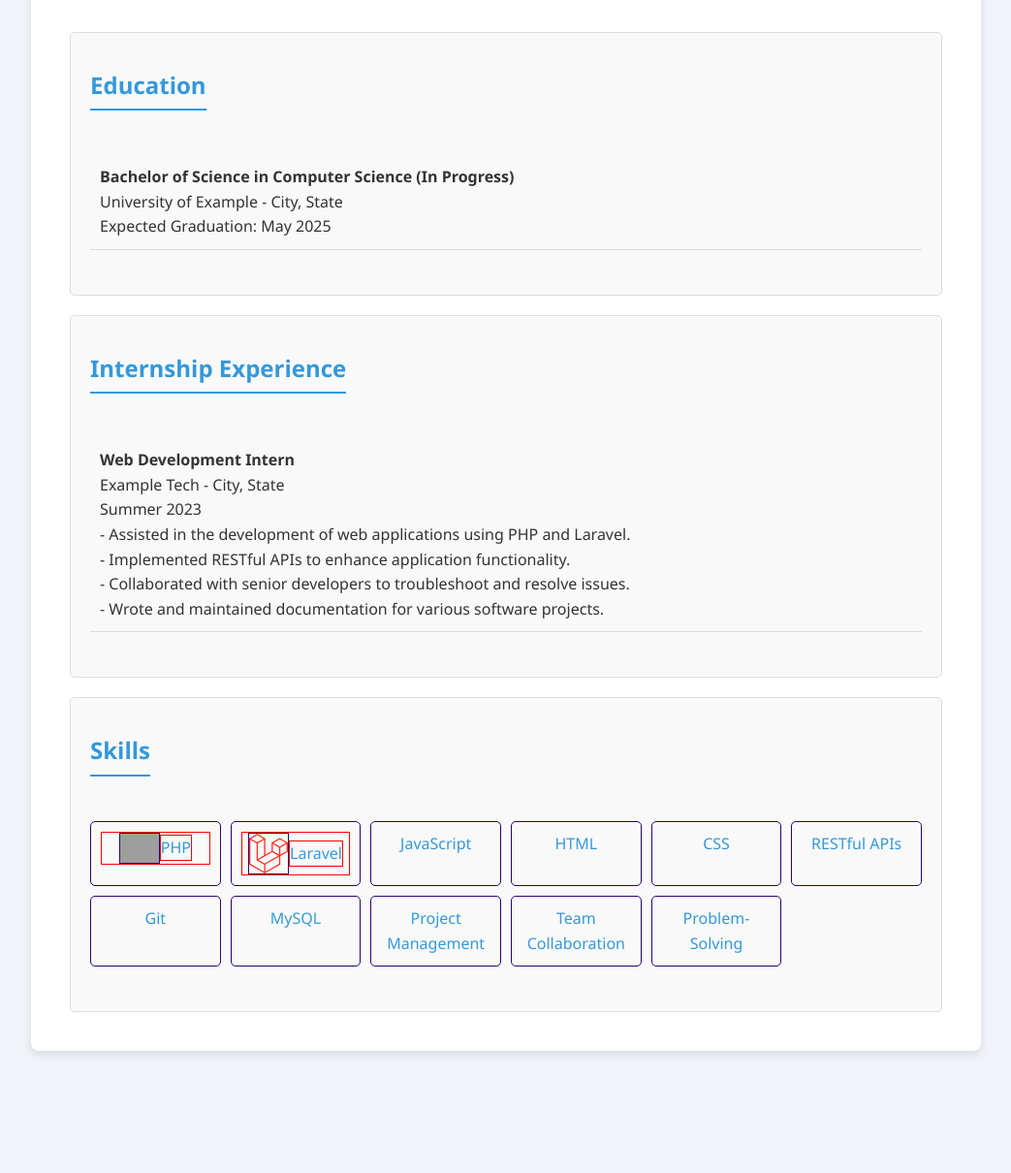
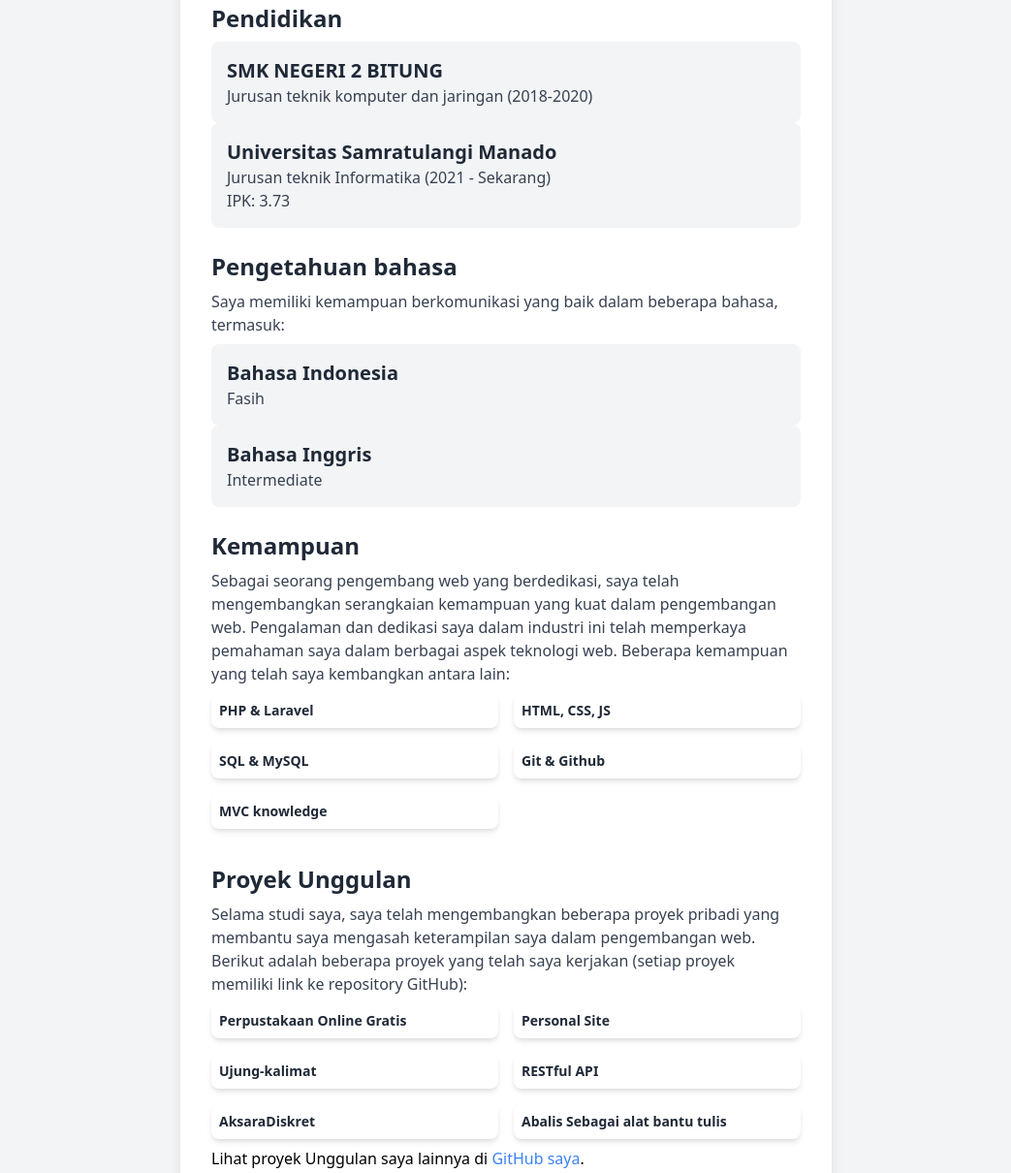
Before and after one commit to sariaRiski02/mycv, a plain HTML site: page index.html in a window 1280 px wide. Shown: the part 469-1679 px from the top of the page at 97% size, without its empty margins (118-1161 px from the left). Before the commit the page ends 1583 px from the top, so only its background shows below. Drawn offline with nearby package versions, Linux system fonts and the light colour scheme; grey boxes are pictures that could not be loaded.

Commit message:
second commit for manage folder

```diff
--- a/index.html
+++ b/index.html
@@ -3,96 +3,111 @@
 <head>
     <meta charset="UTF-8">
     <meta name="viewport" content="width=device-width, initial-scale=1.0">
-    <title>Rizky saria's Resume</title>
-    <link rel="stylesheet" href="Resumestyle.css">
-    <link rel="stylesheet" href="https://cdnjs.cloudflare.com/ajax/libs/font-awesome/5.15.4/css/all.min.css">
+    <title>CV Muhammat Rizky Saria</title>
+    <link href="https://cdn.jsdelivr.net/npm/tailwindcss@2.2.19/dist/tailwind.min.css" rel="stylesheet">
 </head>
-<body>
-    <div class="container">
-        <div class="header">
-            <h1>John Doe</h1>
-            <div class="contact-info">
-                <p>Email: john.doe@example.com</p>
-                <p>Phone: (123) 456-7890</p>
-                <p>LinkedIn: linkedin.com/in/johndoe</p>
+<body class="bg-gray-100 font-sans">
+
+    <div class="max-w-2xl mx-auto p-8 bg-white shadow-lg my-8">
+
+        <header class="text-center mb-6">
+            <h1 class="text-3xl font-bold text-gray-800">Muhammat Rizky Saria</h1>
+            <h2 class="text-lg text-gray-600">Mahasiswa Teknik Informatika</h2>
+            <div class="mt-2 space-y-1">
+                <p><a href="mailto:muhammatsaria026@student.unsrat.ac.id" class="text-blue-500 hover:underline">muhammatsaria026@student.unsrat.ac.id</a></p>
+                <p>+6281244477197</p>
+                <p>Sulawesi Utara, Minahasa Utara, Kema III</p>
             </div>
-        </div>
+        </header>
 
-        <div class="section">
-            <h2>Professional Summary</h2>
-            <div class="section-content">
-                <p>A highly motivated and enthusiastic computer science student with a keen interest in web development, particularly using PHP and the Laravel framework. Eager to apply knowledge of RESTful APIs and web technologies in a professional setting through an internship opportunity.</p>
+        <section class="mb-6">
+            <h2 class="text-2xl font-semibold text-gray-800 mb-2">Profil</h2>
+            <p class="text-gray-700">
+                Saya adalah seorang Mahasiswa Teknik Informatika dengan minat kuat dalam pengembangan web, khususnya menggunakan PHP dan Laravel. Saya bersemangat untuk terus mengembangkan keterampilan dan pengetahuan di bidang ini. Selain itu, saya memiliki pengalaman yang solid dalam pengembangan web menggunakan HTML, CSS, dan JavaScript. Saya memiliki kemampuan analitis yang baik dalam memecahkan masalah dan terbiasa bekerja secara kolaboratif dalam tim.
+            </p>
+        </section>
+
+        <section class="mb-6">
+            <h2 class="text-2xl font-semibold text-gray-800 mb-2">Pendidikan</h2>
+            <div class="bg-gray-100 p-4 rounded-lg">
+                <h3 class="text-xl font-semibold text-gray-800">SMK NEGERI 2 BITUNG</h3>
+                <p class="text-gray-700">Jurusan teknik komputer dan jaringan (2018-2020)</p>
             </div>
-        </div>
+            <div class="bg-gray-100 p-4 rounded-lg">
+                <h3 class="text-xl font-semibold text-gray-800">Universitas Samratulangi Manado</h3>
+                <p class="text-gray-700">Jurusan teknik Informatika (2021 - Sekarang)</p>
+                <p class="text-gray-700">IPK: 3.73</p>
+            </div>
+        </section>
+        <section class="mb-6">
+            <h2 class="text-2xl font-semibold text-gray-800 mb-2">Pengetahuan bahasa</h2>
+            <p class="text-gray-700 pb-2">
+                Saya memiliki kemampuan berkomunikasi yang baik dalam beberapa bahasa, termasuk:
+            </p>
+            <div class="bg-gray-100 p-4 rounded-lg">
+                <h3 class="text-xl font-semibold text-gray-800">Bahasa Indonesia</h3>
+                <p class="text-gray-700">Fasih</p>
+            </div>
+            <div class="bg-gray-100 p-4 rounded-lg">
+                <h3 class="text-xl font-semibold text-gray-800">Bahasa Inggris</h3>
+                <p class="text-gray-700">Intermediate</p>
+            </div>
+        </section>
 
-        <div class="section education">
-            <h2>Education</h2>
-            <div class="section-content">
-                <ul>
-                    <li>
-                        <strong>Bachelor of Science in Computer Science (In Progress)</strong><br>
-                        University of Example - City, State<br>
-                        Expected Graduation: May 2025
-                    </li>
-                </ul>
+        <section class="mb-6">
+            <h2 class="text-2xl font-semibold text-gray-800 mb-2">Kemampuan</h2>
+            <p class="text-gray-700 pb-2">
+                Sebagai seorang pengembang web yang berdedikasi, saya telah mengembangkan serangkaian kemampuan yang kuat dalam pengembangan web. Pengalaman dan dedikasi saya dalam industri ini telah memperkaya pemahaman saya dalam berbagai aspek teknologi web. Beberapa kemampuan yang telah saya kembangkan antara lain:
+            </p>
+            <div class="grid grid-cols-2 gap-4">
+                <div class="p-2 bg-white rounded-lg shadow-md">
+                    <h3 class="text-sm font-semibold text-gray-800">PHP & Laravel</h3>
+                </div>
+                <div class="p-2 bg-white rounded-lg shadow-md">
+                    <h3 class="text-sm font-semibold text-gray-800">HTML, CSS, JS</h3>
+                </div>
+                <div class="p-2 bg-white rounded-lg shadow-md">
+                    <h3 class="text-sm font-semibold text-gray-800">SQL & MySQL</h3>
+                </div>
+                <div class="p-2 bg-white rounded-lg shadow-md">
+                    <h3 class="text-sm font-semibold text-gray-800">Git & Github</h3>
+                </div>
+                <div class="p-2 bg-white rounded-lg shadow-md">
+                    <h3 class="text-sm font-semibold text-gray-800">MVC knowledge</h3>
+                </div>
             </div>
-        </div>
+        </section>
 
-        <div class="section experience">
-            <h2>Internship Experience</h2>
-            <div class="section-content">
-                <ul>
-                    <li>
-                        <strong>Web Development Intern</strong><br>
-                        Example Tech - City, State<br>
-                        Summer 2023<br>
-                        - Assisted in the development of web applications using PHP and Laravel.<br>
-                        - Implemented RESTful APIs to enhance application functionality.<br>
-                        - Collaborated with senior developers to troubleshoot and resolve issues.<br>
-                        - Wrote and maintained documentation for various software projects.
-                    </li>
-                </ul>
+        <section>
+            <h2 class="text-2xl font-semibold text-gray-800 mb-2 pt-3">Proyek Unggulan</h2>
+
+            <p class="text-gray-700">
+                Selama studi saya, saya telah mengembangkan beberapa proyek pribadi yang membantu saya mengasah keterampilan saya dalam pengembangan web. Berikut adalah beberapa proyek yang telah saya kerjakan (setiap proyek memiliki link ke repository GitHub):
+            </p>
+            <div class="grid grid-cols-2 gap-4 pt-2">
+                <a href="https://github.com/sariaRiski02/Pucuk-Pena" class="p-2 bg-white rounded-lg shadow-md hover:bg-gray-100">
+                    <h3 class="text-sm font-semibold text-gray-800">Perpustakaan Online Gratis</h3>
+                </a>
+                <a href="https://github.com/sariaRiski02/PERSONAL-SITE" class="p-2 bg-white rounded-lg shadow-md hover:bg-gray-100">
+                    <h3 class="text-sm font-semibold text-gray-800">Personal Site</h3>
+                </a>
+                <a href="https://github.com/sariaRiski02/ujung-kalimat" class="p-2 bg-white rounded-lg shadow-md hover:bg-gray-100">
+                    <h3 class="text-sm font-semibold text-gray-800">Ujung-kalimat</h3>
+                </a>
+                <a href="https://github.com/sariaRiski02/belajar-Restfull-API" class="p-2 bg-white rounded-lg shadow-md hover:bg-gray-100">
+                    <h3 class="text-sm font-semibold text-gray-800">RESTful API</h3>
+                </a>
+                <a href="https://github.com/sariaRiski02/AksaraDiskret" class="p-2 bg-white rounded-lg shadow-md hover:bg-gray-100">
+                    <h3 class="text-sm font-semibold text-gray-800">AksaraDiskret</h3>
+                </a>
+                <a href="https://github.com/sariaRiski02/AksaraDiskret" class="p-2 bg-white rounded-lg shadow-md hover:bg-gray-100">
+                    <h3 class="text-sm font-semibold text-gray-800">Abalis Sebagai alat bantu tulis</h3>
+                </a>
             </div>
-        </div>
+            <p class="mt-2">Lihat proyek Unggulan saya lainnya di <a href="https://github.com/sariaRiski02" class="text-blue-500 hover:underline">GitHub saya</a>.</p>
+        </section>
 
-        <div class="section skills">
-            <h2>Skills</h2>
-            <div class="section-content">
-                <ul>
-                    <li>
-                        <div class="skill-box">
-                            <div class="gambar">
-                                <img src="php.svg" alt="">
-                            </div>
-                            <div class="item">
-                                PHP
-                            </div>
+    </div>
 
-                        </div>
-                    </li>
-                    <li>
-                        <div class="skill-box">
-                            <div class="gambar">
-                                <img src="laravel-2.svg" alt="" width="10px">
-                            </div>
-                            <div class="item">
-                                Laravel
-                            </div>
-
-                        </div>
-                    </li>
-                    <li>JavaScript</li>
-                    <li>HTML</li>
-                    <li>CSS</li>
-                    <li>RESTful APIs</li>
-                    <li>Git</li>
-                    <li>MySQL</li>
-                    <li>Project Management</li>
-                    <li>Team Collaboration</li>
-                    <li>Problem-Solving</li>
-                </ul>
-            </div>
-        </div>
-    </div>
 </body>
 </html>
```
Also changed, not shown: cv.html (deleted, +0 -113 lines), item/IMG-20230928-WA0007.jpg (renamed from IMG-20230928-WA0007.jpg), item/WhatsApp Image 2023-11-02 at 10.24.50_8bc52e2f.jpg (renamed from WhatsApp Image 2023-11-02 at 10.24.50_8bc52e2f.jpg), item/laravel-2.svg (renamed from laravel-2.svg), item/phplogo.png (renamed from phplogo.png), style/Resumestyle.css (renamed from Resumestyle.css), style/cvstyle.css (renamed from cvstyle.css), 2 other files.
